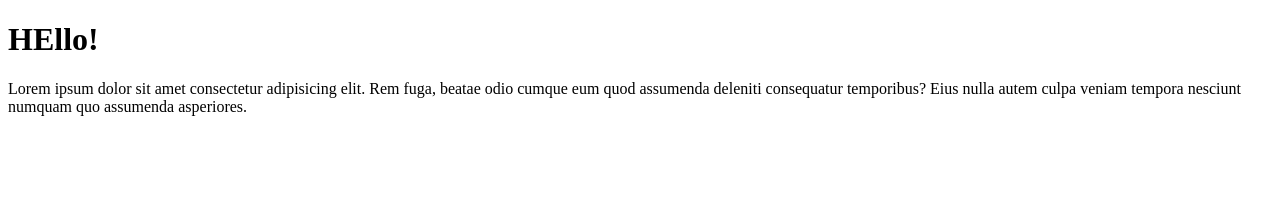
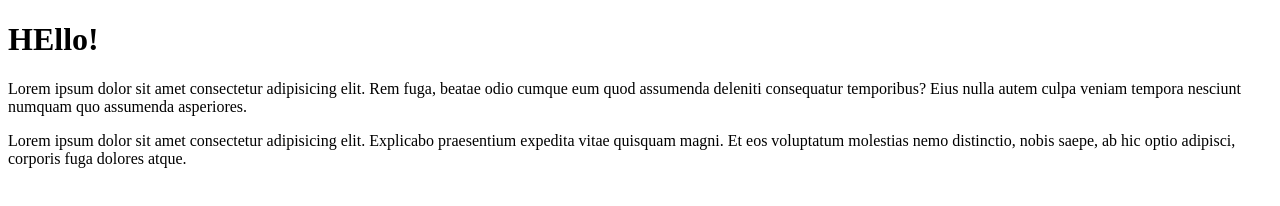
Before and after one commit to krybcz/gulp_test, a website: page src/index.html in a window 1280 px wide. Drawn offline with Linux system fonts and the light colour scheme.

Commit message:
text add: <P>

```diff
--- a/src/index.html
+++ b/src/index.html
@@ -11,5 +11,6 @@
     <p>
         Lorem ipsum dolor sit amet consectetur adipisicing elit. Rem fuga, beatae odio cumque eum quod assumenda deleniti consequatur temporibus? Eius nulla autem culpa veniam tempora nesciunt numquam quo assumenda asperiores.
     </p>
+    <p>Lorem ipsum dolor sit amet consectetur adipisicing elit. Explicabo praesentium expedita vitae quisquam magni. Et eos voluptatum molestias nemo distinctio, nobis saepe, ab hic optio adipisci, corporis fuga dolores atque.</p>
 </body>
 </html>
```
